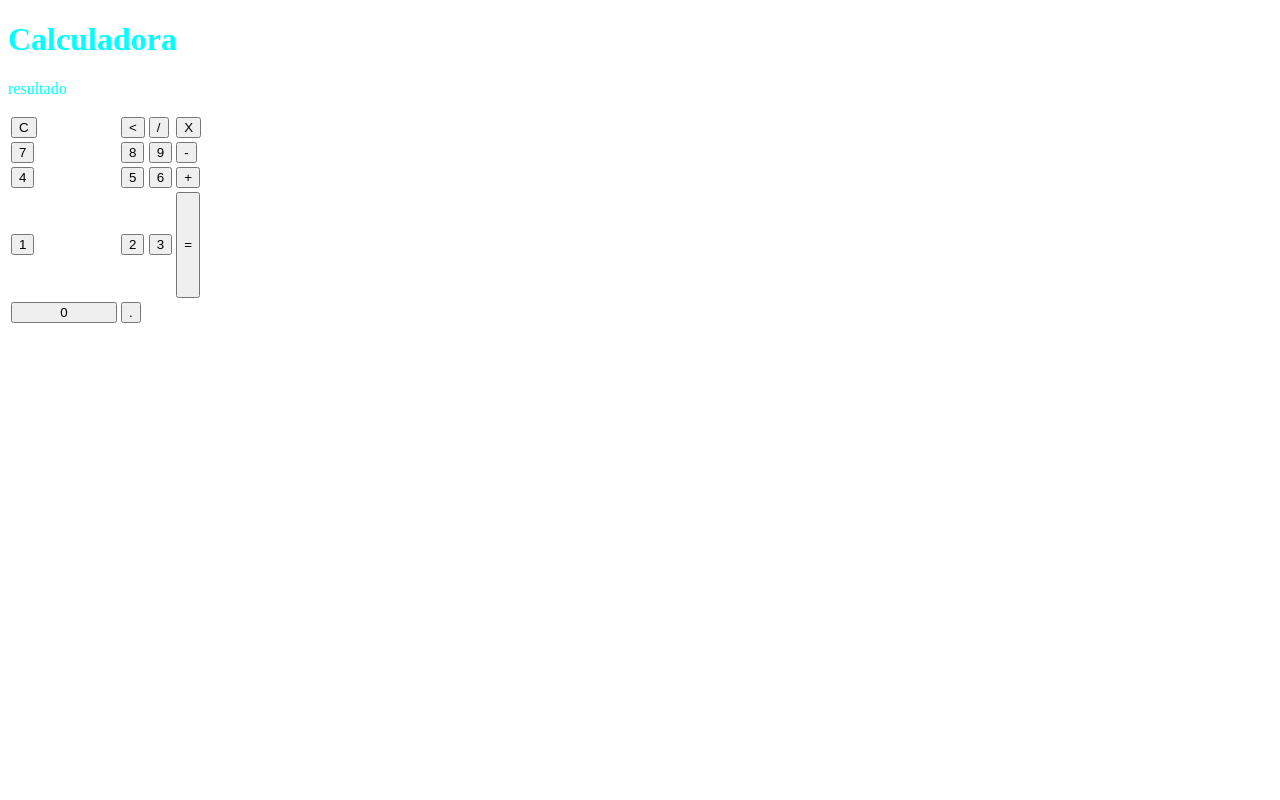
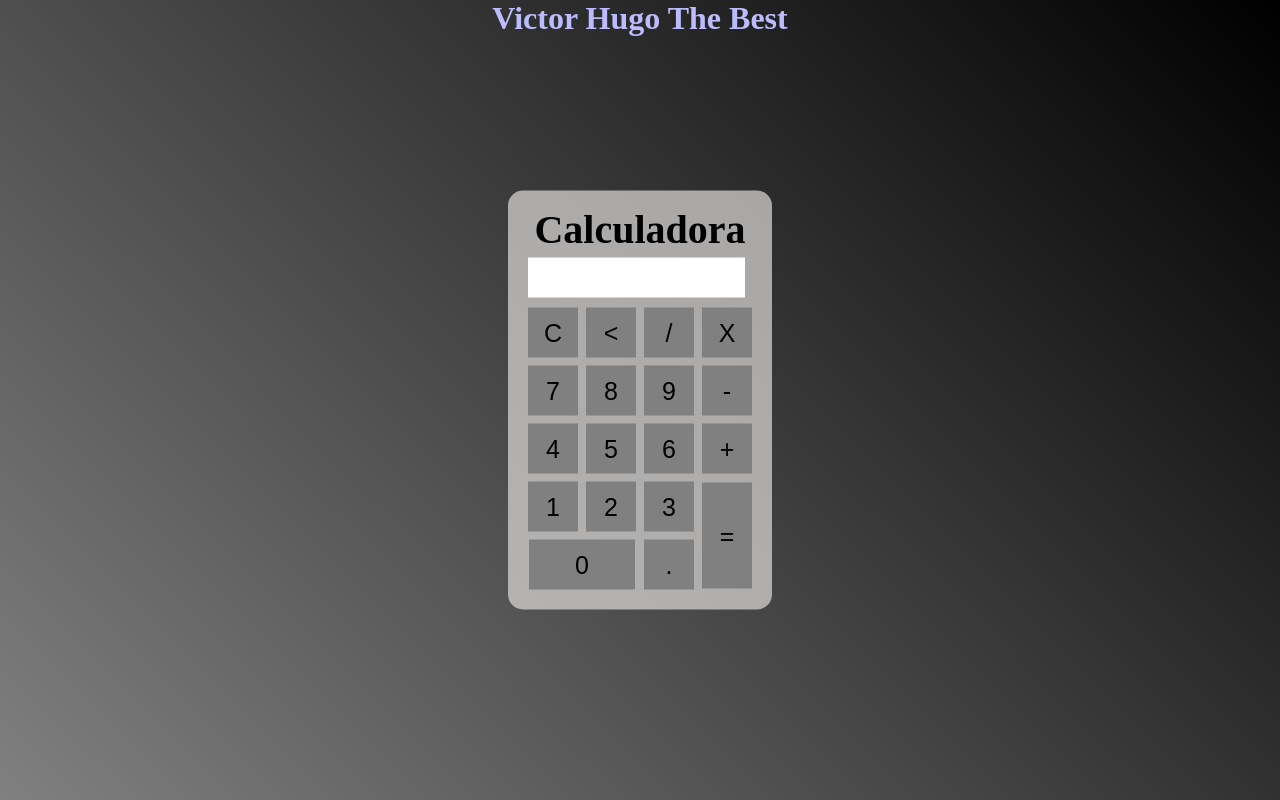
Before and after one commit to victorhukra/victor-calculadora, a plain HTML site: page index.html in a window 1280 px wide. Drawn offline with Linux system fonts and the light colour scheme.

Commit message:
Add files via upload

```diff
--- a/index.html
+++ b/index.html
@@ -1,27 +1,19 @@
 <!DOCTYPE html>
-<html lang="en">
+
+<html>
     <head>
-    <meta charset="UTF-8">
-    <meta http-equiv="X-UA-Compatible" content="IE=edge">
-    <meta name="viewport" content="width=device-width, initial-scale=1.0">
+        <title>Calculadora</title>
+        <meta harset="UTF-8">
+        <meta name="viewport" content="width-device-width, initial-scale=1.0">
         <link rel="stylesheet" href="styles.css">
-    <title>Victor Calculadora</title>
     </head>
 
-
-
-
-
-
-
-
     <body>
-
-    <div class="calculadora">
+        <div class="fundo">
+            <h1 class="titulozin">Victor Hugo The Best</h1>
+            <div class="Calculadora">
                 <h1>Calculadora</h1>
-        <p id="resultado">resultado</p>
-
-
+                <p id="resultado"></p>
                 <table>
                     <tr>
                         <td><button class="botao">C</button></td>
@@ -29,51 +21,32 @@
                         <td><button class="botao">/</button></td>
                         <td><button class="botao">X</button></td>
                     </tr>
-
                     <tr>
                         <td><button class="botao">7</button></td>
                         <td><button class="botao">8</button></td>
                         <td><button class="botao">9</button></td>
                         <td><button class="botao">-</button></td>
                     </tr>
-
                     <tr>
                         <td><button class="botao">4</button></td>
                         <td><button class="botao">5</button></td>
                         <td><button class="botao">6</button></td>
                         <td><button class="botao">+</button></td>
                     </tr>
-
                     <tr>
                         <td><button class="botao">1</button></td>
                         <td><button class="botao">2</button></td>
                         <td><button class="botao">3</button></td>
-                <td colspan="2"><button class="botao" style="height: 106px;">=</button></td>
+                        <td rowspan="2"><button class="botao" style="height: 106px;">=</button></td>
                     </tr>
-
                     <tr>
-                <td rowspan="2"><button class="botao" style="width: 106px;">0</button></td>
+                        <td colspan="2"><button class="botao" style="width: 106px;">0</button></td>
                         <td><button class="botao">.</button></td>
                     </tr>
                 </table>
-
             </div>
-
-
+        </div>
+<script>
+</script>
 </body>
-
-
-
-
-
-
-
-
-
-
-
-
-
-
-
 </html>
--- a/styles.css
+++ b/styles.css
@@ -1,3 +1,48 @@
-body{
-    color: aqua;
+*{
+    margin: 0;
+    padding: 0;
 }
+.fundo{
+    background-image: linear-gradient(45deg, grey, black);
+    height: 100vh;
+    color: black;
+    font-family: 'Times New Roman', Times, serif;
+    text-align: center;
+}
+.Calculadora{
+    position: absolute;
+    background-color: rgba(222, 219, 219, 0.7);
+    top: 50%;
+    left: 50%;
+    transform: translate(-50%, -50%);
+    border-radius: 15px;
+    padding: 15px;
+    font-size: 20px;
+}
+.botao{
+    width: 50px;
+    height: 50px;
+    margin: 3px;
+    font-size: 25px;
+    cursor: pointer;
+    background-color: grey;
+    border: none;
+    color: black;
+}
+.botao:hover{
+    background-color: black;
+    color: white;
+}
+#resultado{
+    background-color: white;
+    width: 207px;
+    height: 30px;
+    margin: 5px;
+    color: black;
+    text-align: right;
+    padding: 5px;
+}
+
+.titulozin {
+    color: rgb(187, 187, 254)
+}
```
Lines whose indentation alone changed are shown as unchanged.
